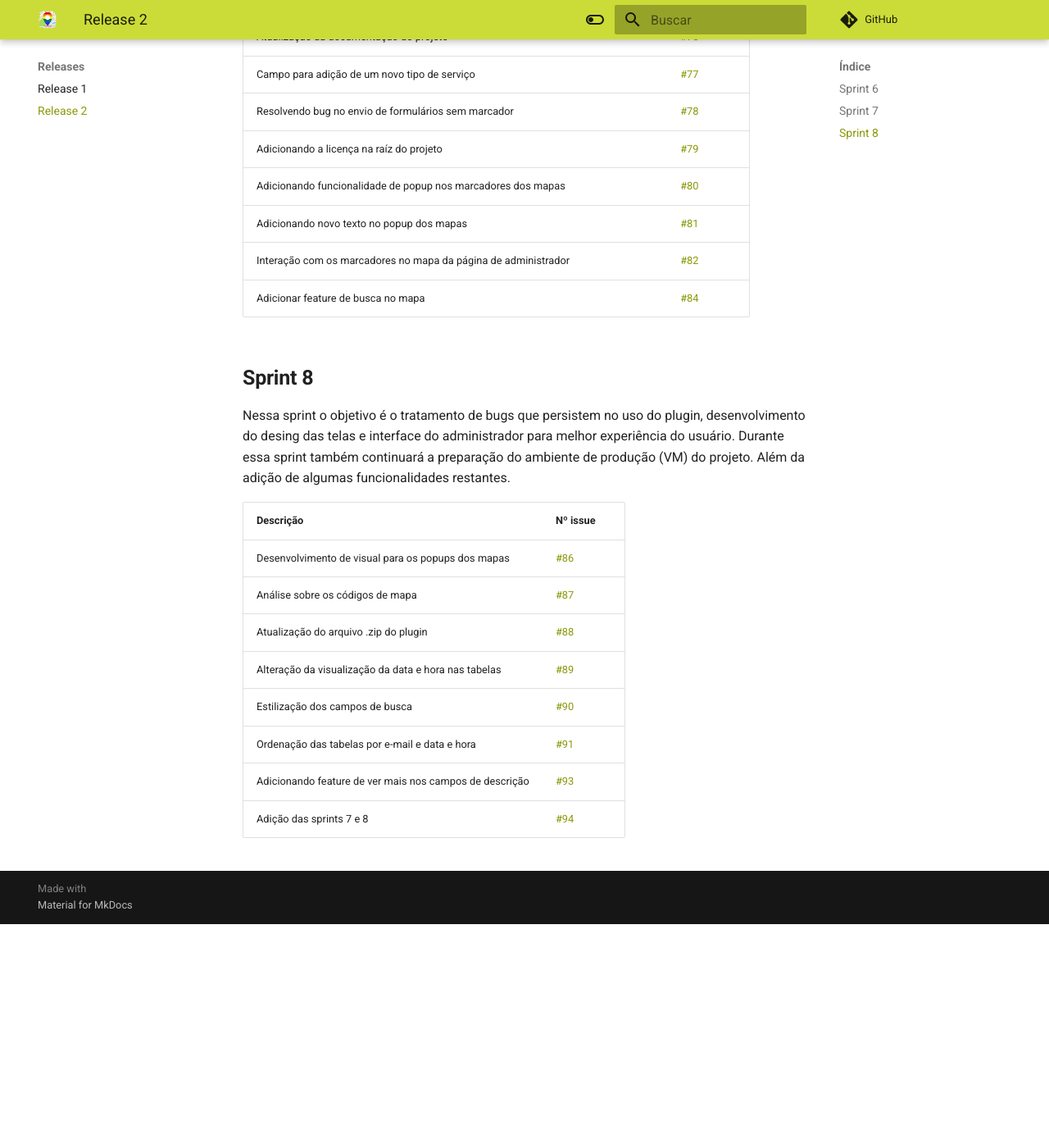
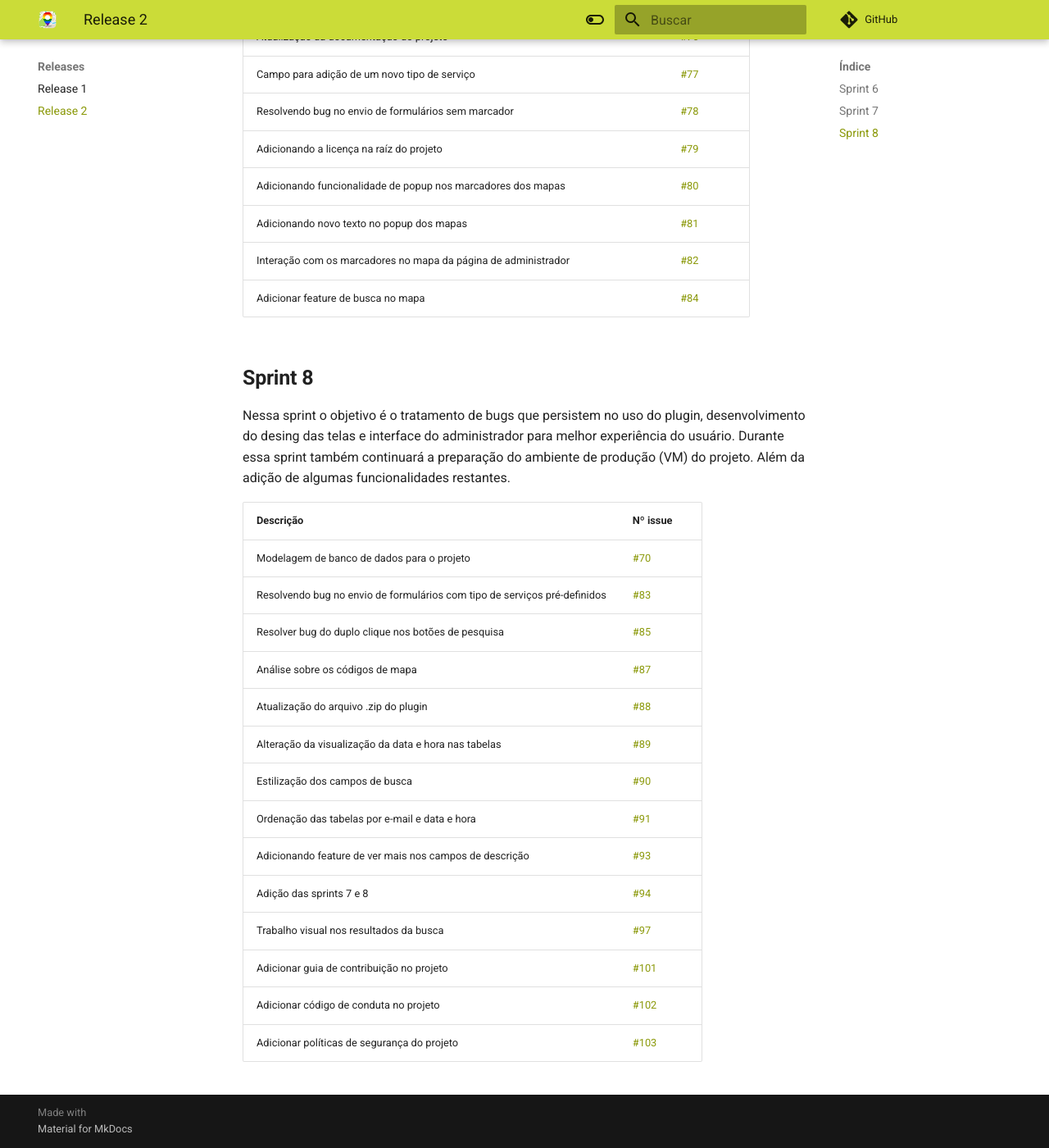
Before and after one commit to ResidenciaTICBrisa/T2G8-Plugin-Wordpress, an MkDocs documentation site: the page built from docs/releases/release2.md, in a window 1280 px wide and 1400 px high, scrolled down 1593 px. Shown: the whole window at 82% size. Built offline with MkDocs 1.6.1 and Material for MkDocs 9.7.7, drawn with Linux system fonts in a browser that asks for light colours; comment, search, counter and statistics services are not loaded; before the commit the page ends 2720 px from its top, so only the background shows below that.

Commit message:
DOCS: Atualizando o backlog da sprint 8

```diff
--- a/docs/releases/release2.md
+++ b/docs/releases/release2.md
@@ -47,7 +47,9 @@ Nessa sprint o objetivo é o tratamento de bugs que persistem no uso do plugin,
 
 |Descrição| Nº issue|
 |---------|---------|
-|Desenvolvimento de visual para os popups dos mapas |<a href="https://github.com/ResidenciaTICBrisa/T2G8-Plugin-Wordpress/issues/86" target="_blank">#86</a></li>|
+|Modelagem de banco de dados para o projeto |<a href="https://github.com/ResidenciaTICBrisa/T2G8-Plugin-Wordpress/issues/70" target="_blank">#70</a></li>|
+|Resolvendo bug no envio de formulários com tipo de serviços pré-definidos |<a href="https://github.com/ResidenciaTICBrisa/T2G8-Plugin-Wordpress/issues/83" target="_blank">#83</a></li>|
+|Resolver bug do duplo clique nos botões de pesquisa |<a href="https://github.com/ResidenciaTICBrisa/T2G8-Plugin-Wordpress/issues/85" target="_blank">#85</a></li>|
 |Análise sobre os códigos de mapa |<a href="https://github.com/ResidenciaTICBrisa/T2G8-Plugin-Wordpress/issues/87" target="_blank">#87</a></li>|
 |Atualização do arquivo .zip do plugin|<a href="https://github.com/ResidenciaTICBrisa/T2G8-Plugin-Wordpress/issues/88" target="_blank">#88</a></li>|
 |Alteração da visualização da data e hora nas tabelas  |<a href="https://github.com/ResidenciaTICBrisa/T2G8-Plugin-Wordpress/issues/89" target="_blank">#89</a></li>|
@@ -55,3 +57,7 @@ Nessa sprint o objetivo é o tratamento de bugs que persistem no uso do plugin,
 |Ordenação das tabelas por e-mail e data e hora |<a href="https://github.com/ResidenciaTICBrisa/T2G8-Plugin-Wordpress/issues/91" target="_blank">#91</a></li>|
 |Adicionando feature de ver mais nos campos de descrição|<a href="https://github.com/ResidenciaTICBrisa/T2G8-Plugin-Wordpress/issues/93" target="_blank">#93</a></li>|
 |Adição das sprints 7 e 8 |<a href="https://github.com/ResidenciaTICBrisa/T2G8-Plugin-Wordpress/issues/94" target="_blank">#94</a></li>|
+|Trabalho visual nos resultados da busca |<a href="https://github.com/ResidenciaTICBrisa/T2G8-Plugin-Wordpress/issues/97" target="_blank">#97</a></li>|
+|Adicionar guia de contribuição no projeto |<a href="https://github.com/ResidenciaTICBrisa/T2G8-Plugin-Wordpress/issues/101" target="_blank">#101</a></li>|
+|Adicionar código de conduta no projeto |<a href="https://github.com/ResidenciaTICBrisa/T2G8-Plugin-Wordpress/issues/102" target="_blank">#102</a></li>|
+|Adicionar políticas de segurança do projeto |<a href="https://github.com/ResidenciaTICBrisa/T2G8-Plugin-Wordpress/issues/103" target="_blank">#103</a></li>|
```
